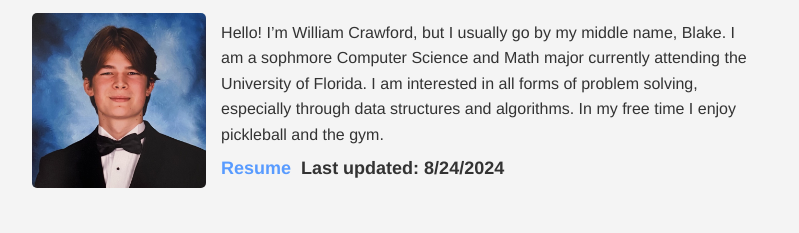
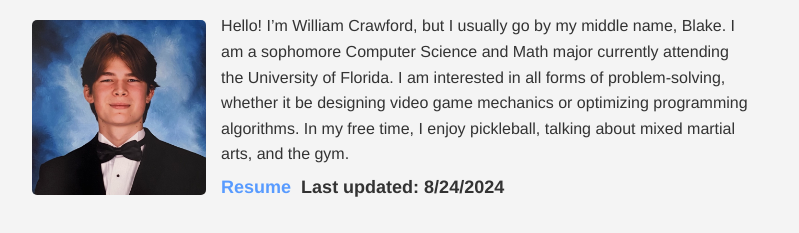
Before and after one commit to crwfrd/crwfrd.github.io, a plain HTML site: page index.html in a window 1280 px wide. Shown: the part 257-490 px from the top of the page, without its empty margins (240-1039 px from the left). Drawn offline with Linux system fonts and the light colour scheme.

Commit message:
Changed description

```diff
--- a/index.html
+++ b/index.html
@@ -26,9 +26,7 @@
             <div id="about-content">
                 <img src="senior_photo_blake.jpg" alt="personal-photo" id="photo">
                 <div id="about-right">
-                    Hello! I’m William Crawford, but I usually go by my middle name, Blake. I am a sophmore Computer Science and Math major currently attending the
-                    University of Florida. I am interested in all forms of problem solving, especially through data structures and algorithms. In my free time I enjoy
-                    pickleball and the gym.
+                    Hello! I’m William Crawford, but I usually go by my middle name, Blake. I am a sophomore Computer Science and Math major currently attending the University of Florida. I am interested in all forms of problem-solving, whether it be designing video game mechanics or optimizing programming algorithms. In my free time, I enjoy pickleball, talking about mixed martial arts, and the gym.
                     <div id="about-resume">
                         <a href="NEW5 Blake Crawford Resume 2024.pdf" target="_blank">Resume</a>
                         <p>Last updated: 8/24/2024</p>
```
